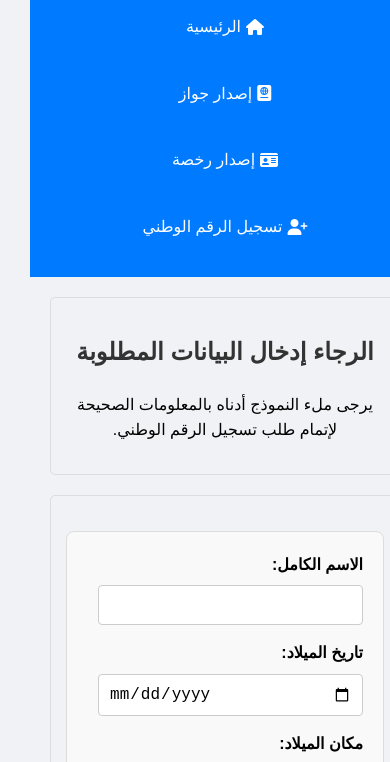
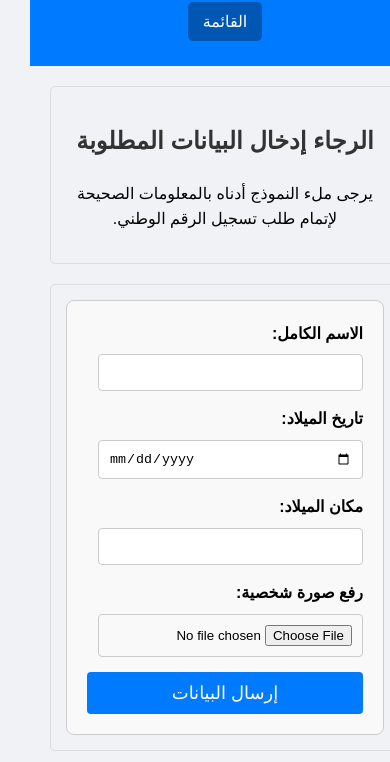
Before and after one commit to mugahedmotaz/goverment, a website: page national-number-registration.html in a window 390 px wide. Shown: the part 61-823 px from the top of the page. Drawn offline with Linux system fonts and the light colour scheme.

Commit message:
Update national-number-registration.html

```diff
--- a/national-number-registration.html
+++ b/national-number-registration.html
@@ -2,11 +2,10 @@
 <html lang="ar">
 <head>
   <meta charset="UTF-8">
-  <meta name="viewport" content="width=device-width, initial-scale=1.0">
+  <meta name="viewport" content="width=device-width, initial-scale=1">
   <title>تقديم طلب الرقم الوطني</title>
   <link rel="stylesheet" href="./assets/css/main.css">
   <link rel="stylesheet" href="./assets/css/services.css">
-  <link rel="stylesheet" href="https://cdnjs.cloudflare.com/ajax/libs/font-awesome/6.5.0/css/all.min.css">
 
   <style>
     body {
@@ -18,7 +17,7 @@
     header {
         background-color: #007bff;
         color: white;
-        padding: 20px;
+        padding: 15px 20px;
     }
 
     header h1 {
@@ -27,11 +26,26 @@
         text-align: center;
     }
 
-    nav {
-        margin-top: 15px;
+    /* Navigation */
+    .nav-container {
+        position: relative;
         display: flex;
         justify-content: center;
-        flex-wrap: wrap;
+        align-items: center;
+        flex-direction: column;
+        margin-top: 10px;
+    }
+
+    .menu-toggle {
+        display: none;
+        background-color: #0056b3;
+        color: white;
+        border: none;
+        padding: 10px 15px;
+        font-size: 16px;
+        cursor: pointer;
+        border-radius: 5px;
+        margin-bottom: 10px;
     }
 
     nav ul {
@@ -44,47 +58,51 @@
         justify-content: center;
     }
 
-    nav ul li {
-        display: inline;
-    }
-
     nav ul li a {
         color: white;
         text-decoration: none;
         padding: 8px 12px;
         border-radius: 4px;
         transition: background-color 0.3s;
-        display: flex;
-        align-items: center;
-        gap: 5px;
+        display: inline-block;
     }
 
     nav ul li a:hover {
         background-color: #0056b3;
     }
 
-    @media (max-width: 600px) {
-        header h1 {
-            font-size: 20px;
+    @media (max-width: 768px) {
+        .menu-toggle {
+            display: block;
         }
 
         nav ul {
             flex-direction: column;
-            align-items: center;
+            display: none;
+            width: 100%;
+        }
+
+        nav ul.show {
+            display: flex;
         }
 
         nav ul li {
-            margin-bottom: 10px;
+            width: 100%;
+            text-align: center;
         }
+    }
+
+    main {
+        padding: 20px;
     }
 
     form {
         max-width: 600px;
-        margin: 20px auto;
+        margin: 0 auto;
+        background-color: #f9f9f9;
         padding: 20px;
-        background-color: #f9f9f9;
-        border: 1px solid #ddd;
         border-radius: 8px;
+        border: 1px solid #ccc;
     }
 
     form label {
@@ -101,14 +119,13 @@
         margin-bottom: 15px;
         border: 1px solid #ccc;
         border-radius: 4px;
-        font-size: 16px;
     }
 
     form button {
         width: 100%;
         padding: 10px;
         background-color: #007bff;
-        color: #fff;
+        color: white;
         border: none;
         border-radius: 4px;
         font-size: 18px;
@@ -137,14 +154,17 @@
 
   <header>
     <h1>إدخال بيانات الرقم الوطني</h1>
+    <div class="nav-container">
+      <button class="menu-toggle" onclick="toggleMenu()">القائمة</button>
       <nav>
-      <ul>
-        <li><a href="index.html"><i class="fas fa-home"></i> الرئيسية</a></li>
-        <li><a href="passport-issuance.html"><i class="fas fa-passport"></i> إصدار جواز</a></li>
-        <li><a href="license-issuance.html"><i class="fas fa-id-card"></i> إصدار رخصة</a></li>
-        <li><a href="national-number-registration.html"><i class="fas fa-user-plus"></i> تسجيل الرقم الوطني</a></li>
+        <ul id="nav-menu">
+          <li><a href="index.html">الرئيسية</a></li>
+          <li><a href="passport-issuance.html">إصدار جواز</a></li>
+          <li><a href="license-issuance.html">إصدار رخصة</a></li>
+          <li><a href="national-number-registration.html">تسجيل الرقم الوطني</a></li>
         </ul>
       </nav>
+    </div>
   </header>
 
   <main>
@@ -167,14 +187,14 @@
         <label for="national-id-photo">رفع صورة شخصية:</label>
         <input type="file" id="national-id-photo" name="national-id-photo" accept="image/*" required>
 
-        <button type="submit"><i class="fas fa-paper-plane"></i> إرسال البيانات</button>
+        <button type="submit">إرسال البيانات</button>
       </form>
     </section>
 
     <section style="text-align: center;">
       <h2>اتصل بنا</h2>
       <p>إذا كان لديك أي استفسارات، يرجى الاتصال بفريق الدعم لدينا:</p>
-      <p><i class="fas fa-envelope"></i> البريد الإلكتروني: support@egovernment.com</p>
+      <p>البريد الإلكتروني: support@egovernment.com</p>
     </section>
   </main>
 
@@ -183,14 +203,19 @@
   </footer>
 
   <script>
+    function toggleMenu() {
+      const nav = document.getElementById("nav-menu");
+      nav.classList.toggle("show");
+    }
+
     document.getElementById("nationalForm").addEventListener("submit", function(e) {
       e.preventDefault();
 
-        const fullName   = document.getElementById("full-name").value;
-        const birthDate  = document.getElementById("birth-date").value;
+      const fullName = document.getElementById("full-name").value;
+      const birthDate = document.getElementById("birth-date").value;
       const placeOfBirth = document.getElementById("place-of-birth").value;
-        const fileInput  = document.getElementById("national-id-photo");
-        const fileName   = fileInput.files.length > 0 ? fileInput.files[0].name : "";
+      const fileInput = document.getElementById("national-id-photo");
+      const fileName = fileInput.files.length > 0 ? fileInput.files[0].name : "";
 
       const requestId = Date.now();
 
```
Lines whose indentation alone changed are shown as unchanged.
